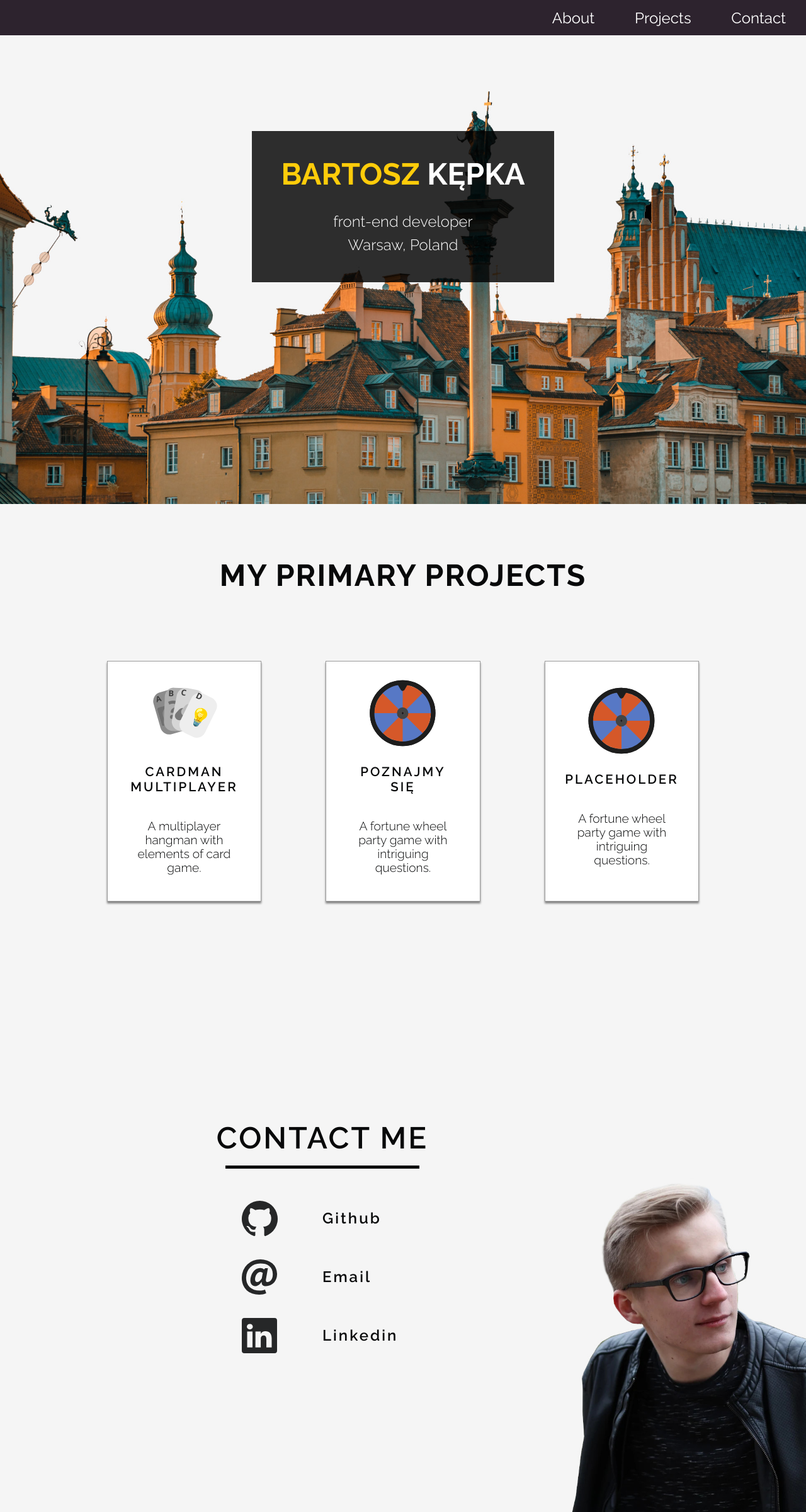
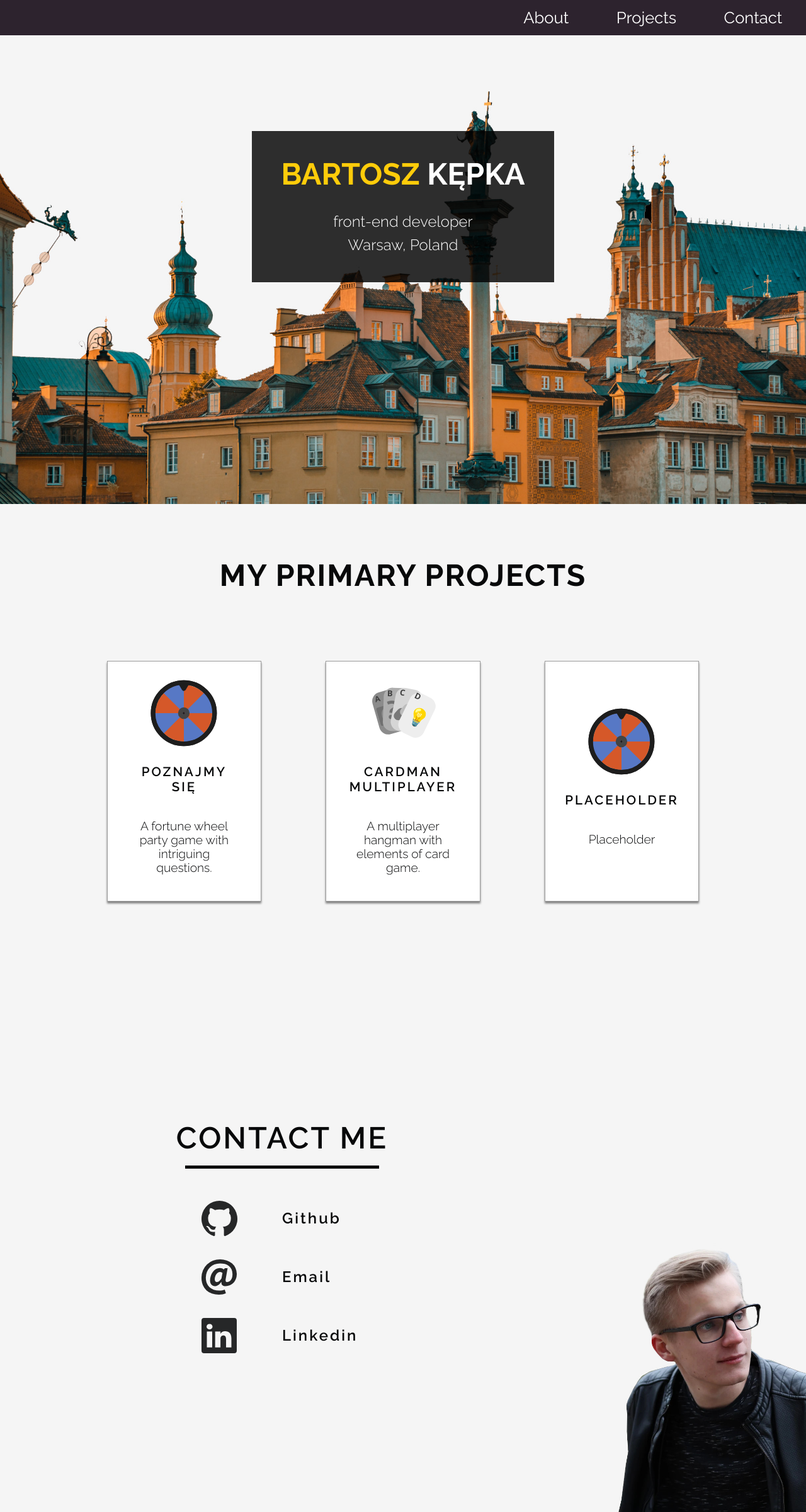
Before and after one commit to Dezann/portfolio-site, a React (Create React App) app: page / in a window 1280 px wide. Shown: the whole page at 63% size. Built offline with nearby package versions, Linux system fonts and the light colour scheme.

Commit message:
Change menu and links page to be responsive

```diff
--- a/src/components/Links.scss
+++ b/src/components/Links.scss
@@ -85,7 +85,7 @@
     }
   }
   .my-photo {
-    height: 70vh;
+    height: 35vw;
   }
 
   .line {
@@ -94,7 +94,7 @@
   }
   .links-wrapper {
     width: 30vw;
-    margin-left: 40vmin;
+    margin-left: 20vw;
   }
 
   .links {
--- a/src/components/Menu.scss
+++ b/src/components/Menu.scss
@@ -7,14 +7,14 @@
   height: 7vh;
   z-index: -1;
   display: flex;
-  font-size: 3vh;
+  font-size: 2vw;
   justify-content: flex-end;
   align-content: center;
   background-color: $dark;
   .menu-pages-wrapper {
     z-index: 100;
     height: 7vh;
-    width: 34vw;
+    width: 38vw;
     display: flex;
     justify-content: space-around;
     align-items: center;
--- a/src/components/Projects.js
+++ b/src/components/Projects.js
@@ -14,20 +14,20 @@ class Projects extends Component {
         </div>
         <div className='projects-wrapper'>
           <Project
+            title='Poznajmy się'
+            image={poznajmySie}
+            info='A fortune wheel party game with intriguing questions.'
+          ></Project>
+          <Project
             link='https://github.com/VengelStudio/cardman-multiplayer'
             title='Cardman Multiplayer'
             image={cardman}
             info='A multiplayer hangman with elements of card game.'
           ></Project>
           <Project
-            title='Poznajmy się'
-            image={poznajmySie}
-            info='A fortune wheel party game with intriguing questions.'
-          ></Project>
-          <Project
             title='Placeholder'
             image={poznajmySie}
-            info='A fortune wheel party game with intriguing questions.'
+            info='Placeholder'
           ></Project>
         </div>
       </div>
```
